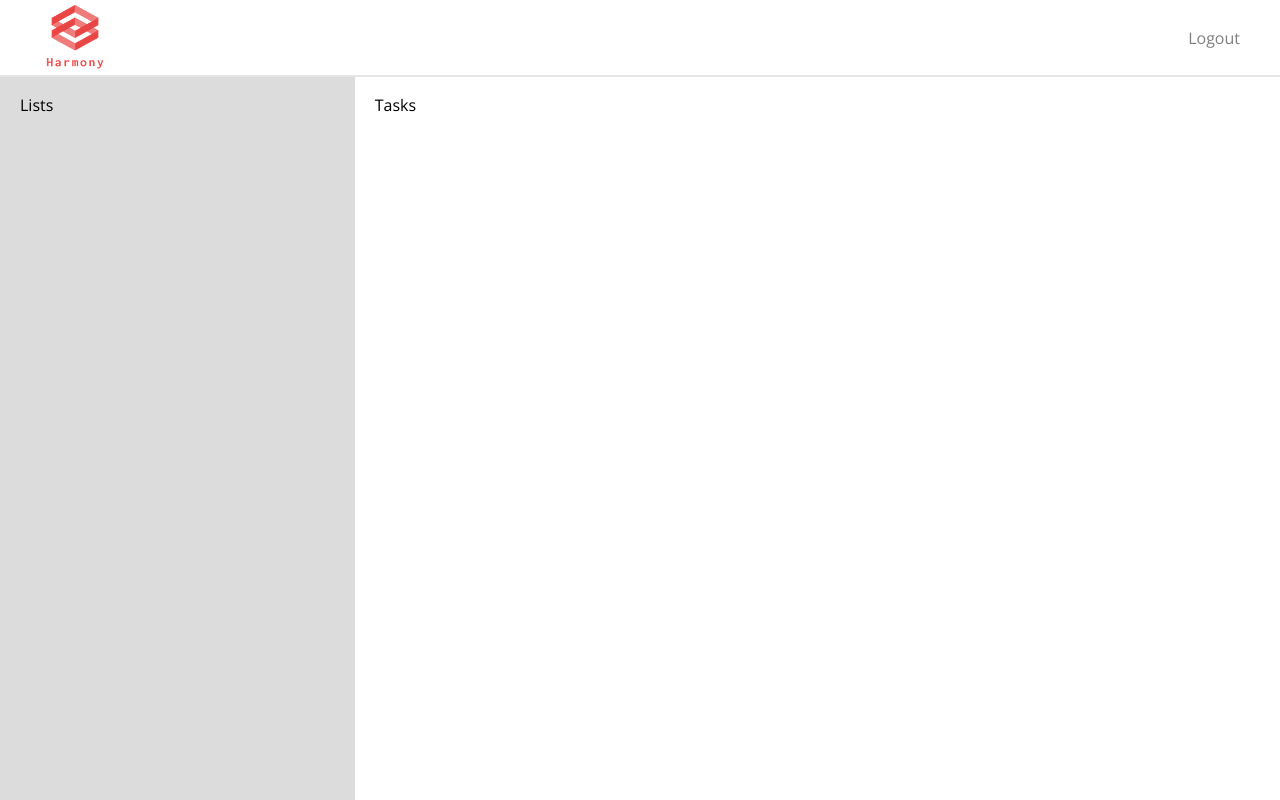
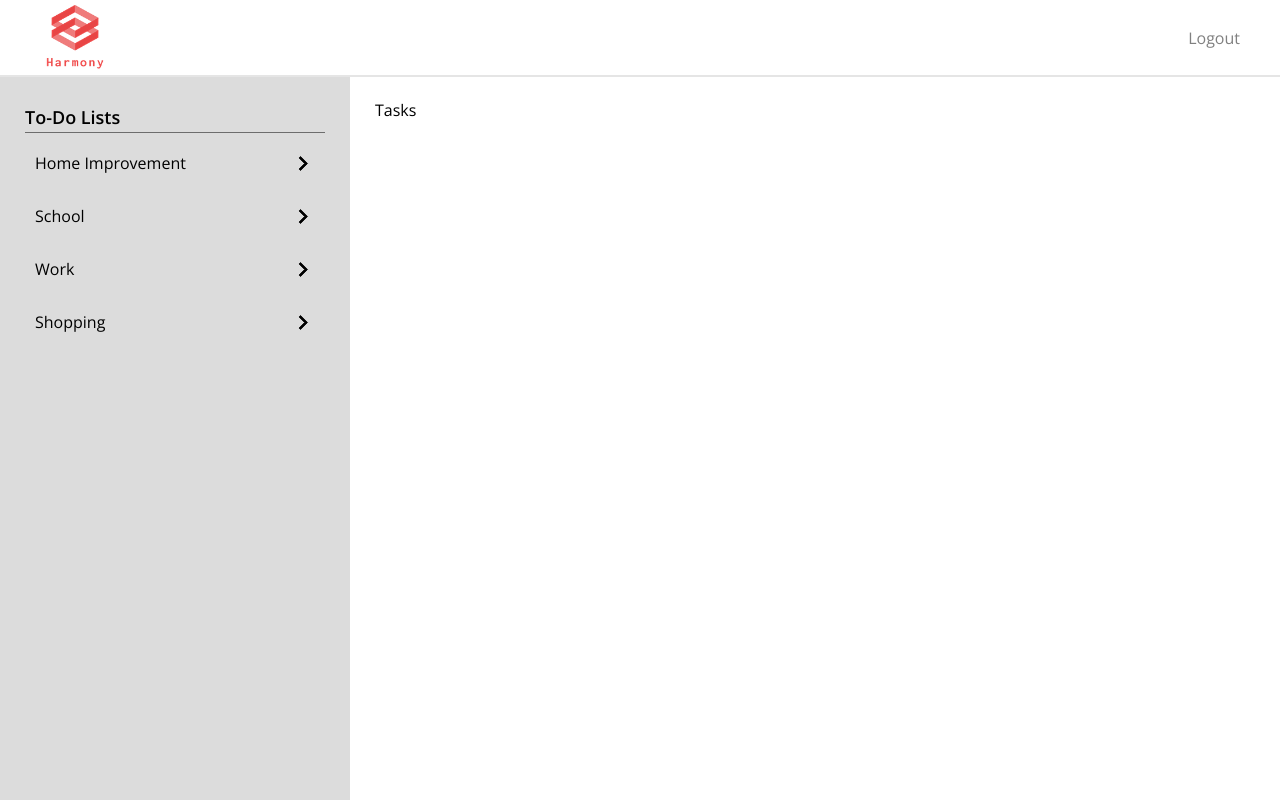
Before and after one commit to WarrenReader/harmony, a React app in the folder webapp/: page /dashboard in a window 1280 px wide. Built offline with nearby package versions, Linux system fonts and the light colour scheme.

Commit message:
Added mock data for Lists, created supporting action creators and reducer, added lists components.

```diff
--- a/webapp/package.json
+++ b/webapp/package.json
@@ -24,6 +24,7 @@
     "react-redux": "^6.0.1",
     "react-router-dom": "^4.3.1",
     "redux": "^4.0.1",
+    "redux-thunk": "^2.3.0",
     "styled-components": "^4.1.3"
   },
   "devDependencies": {
--- /dev/null
+++ b/webapp/src/actions/lists.js
@@ -0,0 +1,29 @@
+import listsData from '../data/lists.json';
+
+export const RETREIVING_LISTS = 'RETREIVING_LISTS';
+export const GET_LISTS_SUCCESSFUL = 'GET_LISTS_SUCCESSFUL';
+export const TOGGLE_LIST = 'TOGGLE_LIST';
+
+export const retreivingLists = () => ({
+  type: RETREIVING_LISTS
+});
+
+export const getLists = () => {
+  return dispatch => {
+    dispatch(retreivingLists());
+
+    setTimeout(
+      () =>
+        dispatch({
+          type: GET_LISTS_SUCCESSFUL,
+          payload: listsData.lists
+        }),
+      2000
+    );
+  };
+};
+
+export const toggleList = listId => ({
+  type: TOGGLE_LIST,
+  payload: listId
+});
--- /dev/null
+++ b/webapp/src/assets/ChevronRight.js
@@ -0,0 +1,22 @@
+import React from 'react';
+import propTypes from 'prop-types';
+
+const Loading = ({ color }) => (
+  <svg
+    viewBox="0 0 32 32"
+    className="icon icon-chevron-right"
+    aria-hidden="true"
+  >
+    <path
+      d="M18.629 15.997l-7.083-7.081L13.462 7l8.997 8.997L13.457 25l-1.916-1.916z"
+      stroke={color}
+      fill={color}
+    />
+  </svg>
+);
+
+Loading.propTypes = {
+  color: propTypes.string.isRequired
+};
+
+export default Loading;
--- a/webapp/src/components/common/modals/modals/Login.js
+++ b/webapp/src/components/common/modals/modals/Login.js
@@ -26,11 +26,6 @@ const Label = styled.span`
   display: block;
   margin-bottom: 12px;
 `;
-
-// const Loading = styled.img`
-//   height: 40px;
-//   width: 40px;
-// `;
 
 const LoadingContainer = styled.div`
   display: flex;
--- /dev/null
+++ b/webapp/src/components/dashboard/sidebar/ToDoListContainer.js
@@ -0,0 +1,82 @@
+import React from 'react';
+import propTypes from 'prop-types';
+import { connect } from 'react-redux';
+import styled from 'styled-components';
+import ToDoListItem from './ToDoListItem';
+import { getLists, toggleList } from '../../../actions/lists';
+import Loading from '../../../assets/Loading';
+
+const Container = styled.div``;
+
+const H1 = styled.div`
+  border-bottom: 1px solid rgba(0, 0, 0, 0.5);
+  font-size: 18px;
+  font-weight: 600;
+  line-height: 30px;
+`;
+
+const LoadingContainer = styled.div`
+  align-items: center;
+  display: flex;
+  flex-direction: column;
+  height: 150px;
+  justify-content: center;
+  width: 100%;
+`;
+
+const LoadingText = styled.span`
+  color: #ff0000;
+  margin-top: 15px;
+  opacity: 0.7;
+`;
+
+class ToDoListContainer extends React.Component {
+  componentDidMount = () => {
+    this.handleListsRetrieval();
+  };
+
+  handleListsRetrieval = () => {
+    this.props.getLists();
+  };
+
+  render() {
+    const { toggleList } = this.props;
+    const { lists, fetching, toggledListId } = this.props.lists;
+
+    return (
+      <Container>
+        <H1>To-Do Lists</H1>
+        {fetching ? (
+          <LoadingContainer>
+            <Loading />
+            <LoadingText>Loading</LoadingText>
+          </LoadingContainer>
+        ) : null}
+
+        {lists.map(list => {
+          return (
+            <ToDoListItem
+              key={list.id}
+              name={list.name}
+              listToggled={list.id === toggledListId}
+              onClick={() => toggleList(list.id)}
+            />
+          );
+        })}
+      </Container>
+    );
+  }
+}
+
+ToDoListContainer.propTypes = {
+  toggleList: propTypes.func.isRequired,
+  getLists: propTypes.func.isRequired,
+  lists: propTypes.object.isRequired
+};
+
+const mapStateToProps = ({ lists }) => ({ lists });
+
+export default connect(
+  mapStateToProps,
+  { getLists, toggleList }
+)(ToDoListContainer);
--- /dev/null
+++ b/webapp/src/components/dashboard/sidebar/ToDoListItem.js
@@ -0,0 +1,50 @@
+import React from 'react';
+import propTypes from 'prop-types';
+import styled from 'styled-components';
+import ChevronRight from '../../../assets/ChevronRight';
+
+const ChrevronContainer = styled.div`
+  height: 25px;
+  width: 25px;
+`;
+
+const Container = styled.div`
+  align-content: center;
+  background: ${props => (props.toggled ? '#ff3232' : 'inherit')};
+  border-radius: 3px;
+  box-sizing: border-box;
+  color: ${props => (props.toggled ? '#ffffff' : '#000000')};
+  cursor: pointer;
+  display: flex;
+  justify-content: space-between;
+  margin: 8px 0;
+  padding: 10px 10px;
+  width: 100%;
+
+  &:hover {
+    background: ${props => (props.toggled ? '#ff3232' : '#c8c8c8')};
+  }
+`;
+
+const Text = styled.span`
+  line-height: 24px;
+`;
+
+const ToDoListItem = ({ name, listToggled, onClick }) => {
+  return (
+    <Container onClick={onClick} toggled={listToggled}>
+      <Text>{name}</Text>
+      <ChrevronContainer>
+        <ChevronRight color={listToggled ? '#ffffff' : '#000000'} />
+      </ChrevronContainer>
+    </Container>
+  );
+};
+
+ToDoListItem.propTypes = {
+  name: propTypes.string.isRequired,
+  listToggled: propTypes.bool.isRequired,
+  onClick: propTypes.func.isRequired
+};
+
+export default ToDoListItem;
--- a/webapp/src/containers/Dashboard.js
+++ b/webapp/src/containers/Dashboard.js
@@ -1,5 +1,7 @@
 import React from 'react';
 import styled from 'styled-components';
+
+import ToDoListContainer from '../components/dashboard/sidebar/ToDoListContainer';
 
 const Container = styled.div`
   display: flex;
@@ -9,19 +11,21 @@ const Container = styled.div`
 
 const SideBar = styled.div`
   background: #dcdcdc;
-  flex-grow: 1;
-  padding: 20px;
+  box-sizing: border-box;
+  padding: 25px;
+  width: 350px;
 `;
 
 const Tasks = styled.div`
-  flex-grow: 3;
-  padding: 20px;
+  padding: 25px;
 `;
 
 const Dashboard = () => {
   return (
     <Container>
-      <SideBar>Lists</SideBar>
+      <SideBar>
+        <ToDoListContainer />
+      </SideBar>
       <Tasks>Tasks</Tasks>
     </Container>
   );
--- /dev/null
+++ b/webapp/src/data/lists.json
@@ -0,0 +1,8 @@
+{
+  "lists": [
+    { "name": "Home Improvement", "id": 1 },
+    { "name": "School", "id": 2 },
+    { "name": "Work", "id": 3 },
+    { "name": "Shopping", "id": 4 }
+  ]
+}
--- a/webapp/src/reducers/index.js
+++ b/webapp/src/reducers/index.js
@@ -1,8 +1,10 @@
 import { combineReducers } from 'redux';
 import modals from './modals';
+import lists from './lists';
 
 const reducers = combineReducers({
-  modals
+  modals,
+  lists
 });
 
 export default reducers;
--- /dev/null
+++ b/webapp/src/reducers/lists.js
@@ -0,0 +1,35 @@
+import {
+  RETREIVING_LISTS,
+  GET_LISTS_SUCCESSFUL,
+  TOGGLE_LIST
+} from '../actions/lists';
+
+const initialState = {
+  lists: [],
+  fetching: false,
+  fetchError: false,
+  toggledListId: null
+};
+
+const lists = (state = initialState, action) => {
+  switch (action.type) {
+    case RETREIVING_LISTS:
+      return { ...state, fetching: true, fetchError: false };
+
+    case GET_LISTS_SUCCESSFUL:
+      return {
+        ...state,
+        lists: action.payload,
+        fetching: false,
+        fetchError: false
+      };
+
+    case TOGGLE_LIST:
+      return { ...state, toggledListId: action.payload };
+
+    default:
+      return state;
+  }
+};
+
+export default lists;
--- a/webapp/src/store.js
+++ b/webapp/src/store.js
@@ -1,6 +1,9 @@
-import { createStore } from 'redux';
+import { createStore, applyMiddleware } from 'redux';
+import thunk from 'redux-thunk';
 import reducers from './reducers';
 
-const store = createStore(reducers);
+const middleware = [thunk];
+
+const store = createStore(reducers, applyMiddleware(...middleware));
 
 export default store;
--- a/webapp/src/style.css
+++ b/webapp/src/style.css
@@ -1,4 +1,4 @@
-@import url('https://fonts.googleapis.com/css?family=Open+Sans');
+@import url('https://fonts.googleapis.com/css?family=Open+Sans:400,600');
 
 /* http://meyerweb.com/eric/tools/css/reset/
    v2.0 | 20110126
```
Also changed, not shown: 1 other file (tests, documents, lock files or other folders).
